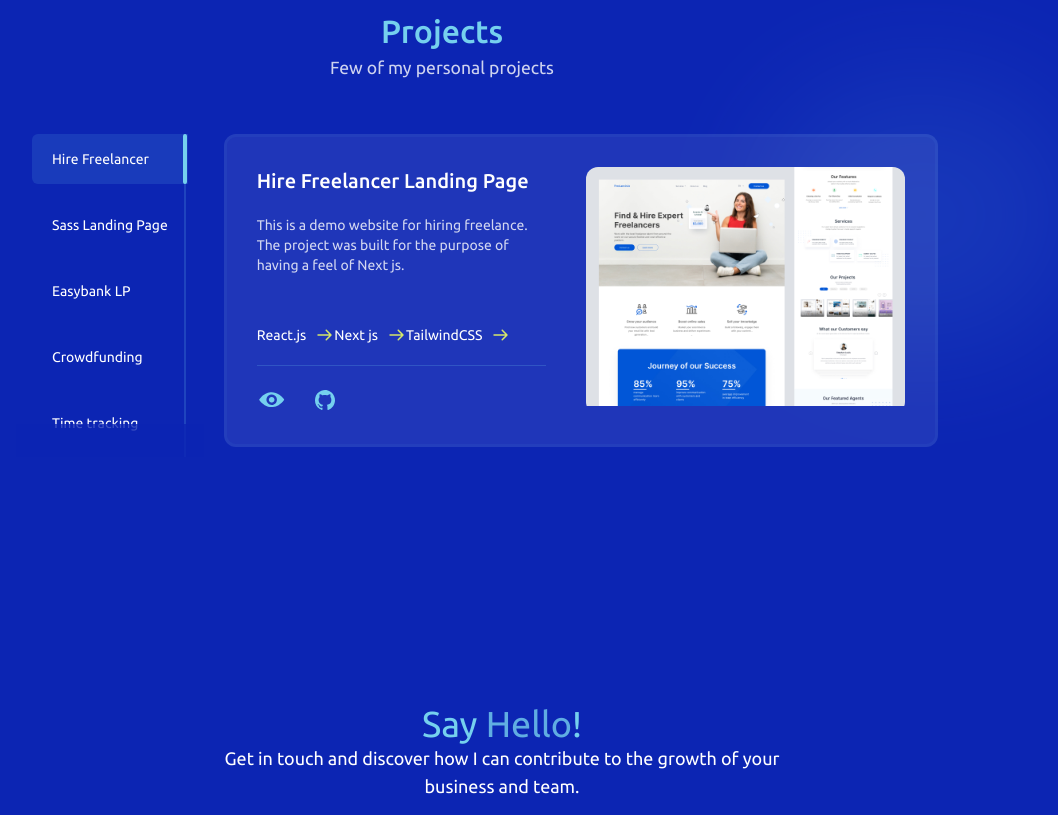
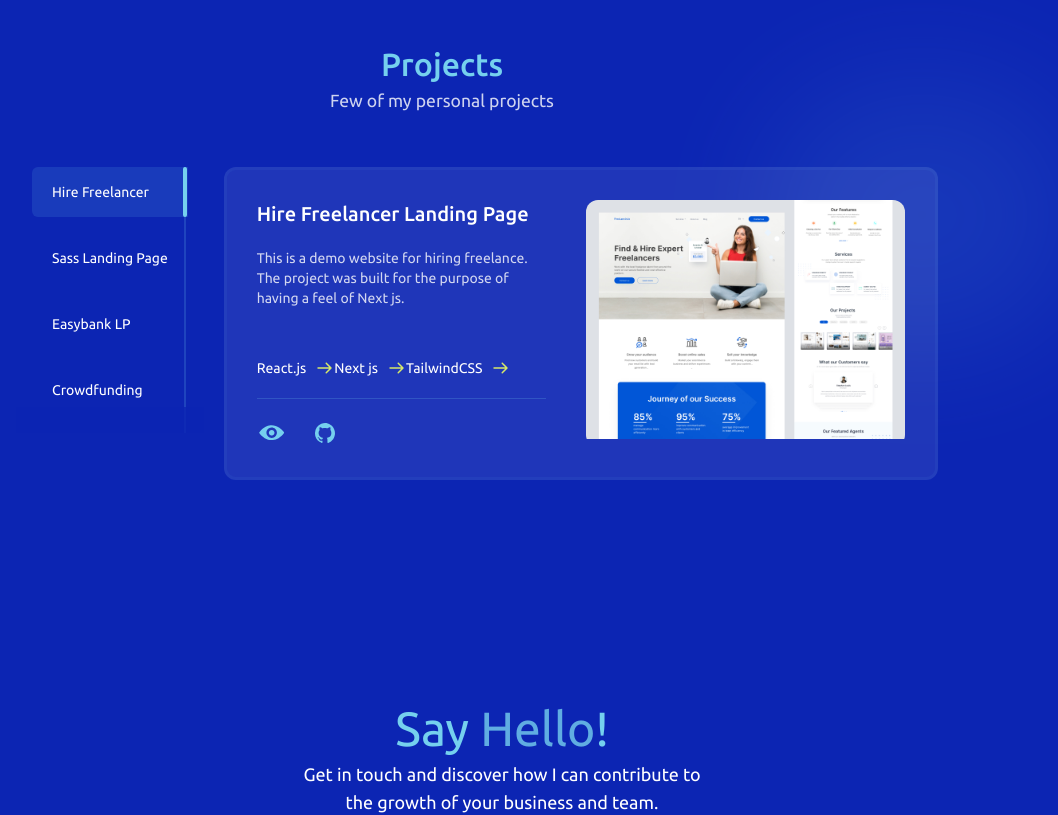
Before and after one commit to Teewaii/portfolioV3, a React (Create React App) app: page / in a window 1280 px wide. Shown: the part 2480-3295 px from the top of the page, without its empty margins (198-1256 px from the left). Built offline with nearby package versions, Linux system fonts and the light colour scheme; the HTML template or start-up script is replaced by a standard one; a web font is replaced by a local one.

Commit message:
Last Home Commit

```diff
--- a/src/components/footer/Footer.jsx
+++ b/src/components/footer/Footer.jsx
@@ -19,8 +19,8 @@ export default function Footer() {
           initial={{ y: -70 }}
           whileInView={{ y: 0 }}
           transition={{ duration: 1 }}>
-          <h1 className='text-secondary font-normal text-[2rem]   lg:text-4xl '>Say <span className='opacity-[0.8]'>Hello</span>!</h1>
-          <p className='text-white mb-[42px] text-[0.8rem] w-[250px] md:w-[600px] md:text-lg text-center'>Get in touch and discover how I can contribute to the growth of your business and team.</p>
+          <h1 className='text-secondary font-normal text-[2rem]   lg:text-5xl mb-2 '>Say <span className='opacity-[0.8]'>Hello</span>!</h1>
+          <p className='text-white mb-[42px] text-[0.8rem] w-[250px] md:w-[400px] 2xl:w-[600px] md:text-lg text-center'>Get in touch and discover how I can contribute to the growth of your business and team.</p>
         </motion.div>
         <motion.div className='next flex flex-col items-center pb-[80px]  lg:pb-[0px] 2xl:lg:pb-[6rem] '
           initial={{ y: 70 }}
--- a/src/components/projects/project.js
+++ b/src/components/projects/project.js
@@ -69,18 +69,18 @@ const Images = [
             "CSS", "Javascript"
         ]
     },
-    {
-        id: 6,
-        title: "Sunnyside agency ",
-        head: "Sunnyside agency",
-        desc: "A simple website layout built for fun.",
-        pix: sunnyside,
-        git: 'https://github.com/Teewaii/Sunnyside-agency-landing-page-repo.git',
-        live: 'https://teewaii.github.io/Sunnyside-agency-landing-page-repo/',
-        tools: [
-            "Html", "CSS", "Javascript"
-        ]
-    },
+    // {
+    //     id: 6,
+    //     title: "Sunnyside agency ",
+    //     head: "Sunnyside agency",
+    //     desc: "A simple website layout built for fun.",
+    //     pix: sunnyside,
+    //     git: 'https://github.com/Teewaii/Sunnyside-agency-landing-page-repo.git',
+    //     live: 'https://teewaii.github.io/Sunnyside-agency-landing-page-repo/',
+    //     tools: [
+    //         "Html", "CSS", "Javascript"
+    //     ]
+    // },
 
 ]
 
--- a/tailwind.config.js
+++ b/tailwind.config.js
@@ -44,10 +44,13 @@ module.exports = {
 
 
         'primary': '#0c25b3',
+        // 'primary': '#070C20',
         // 'primary': '#012B48',
         'secondary': '#75D0EE',
         // 'green': '#E4AB00',
         'green': '#D6E869',
+        // 'green': '#3EE8E5',
+        // 'navbg': '#OA3',
         'navbg': '#050e80',
         // 'navbg': '#031E30',
         // 'primary': '#00007A',
```
Also changed, not shown: src/components/tools/Tools.jsx (+6 -6 lines).
